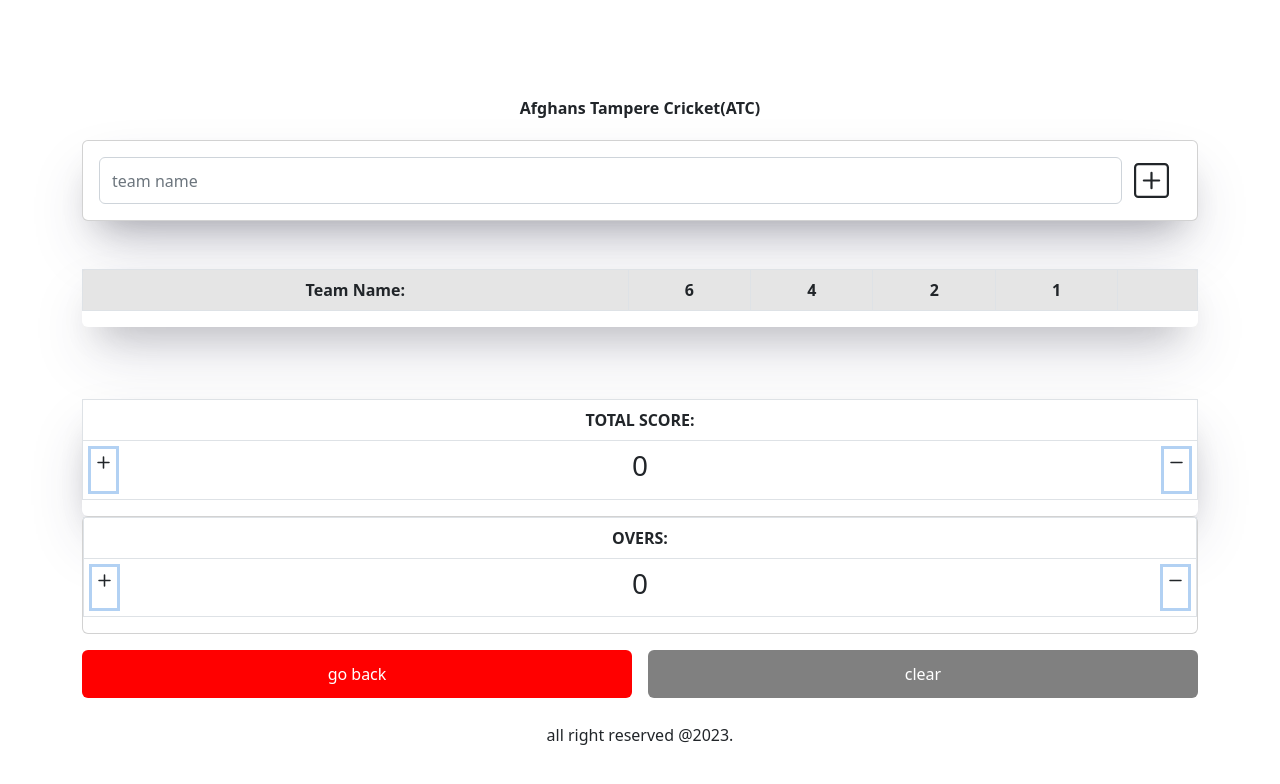
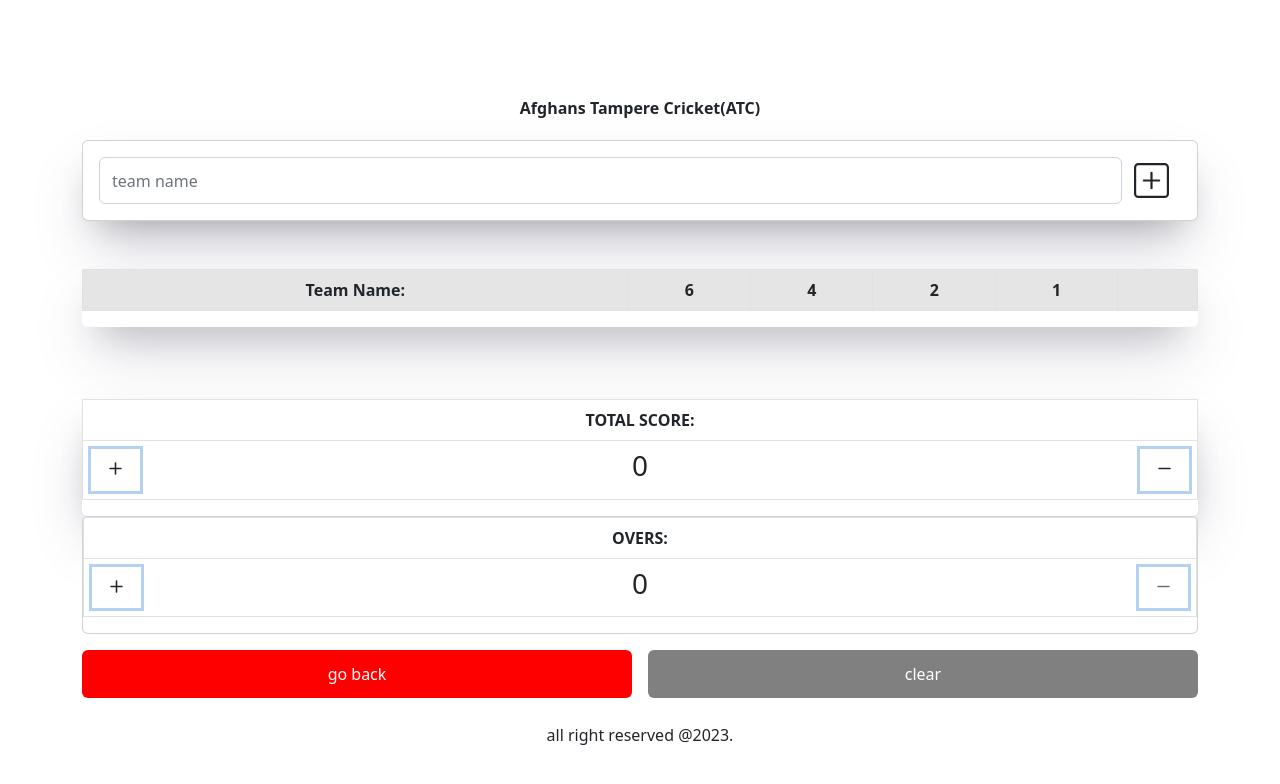
Before and after one commit to MasoodAhmadi/reactbasics, a React (Create React App) app: page /scores in a window 1280 px wide. Shown: the top 784 px of the page. Built offline with nearby package versions, Linux system fonts and the light colour scheme.

Commit message:
team name added

```diff
--- a/src/homepage/overs..jsx
+++ b/src/homepage/overs..jsx
@@ -1,8 +1,9 @@
 import React from 'react';
-import { Card } from 'react-bootstrap';
+import { Card, Button } from 'react-bootstrap';
 import { Dash, Plus } from 'react-bootstrap-icons';
 
 export default function Overs({ countOver, setCountOver }) {
+  console.log(countOver);
   return (
     <>
       <>
@@ -27,12 +28,14 @@ export default function Overs({ countOver, setCountOver }) {
                       boxShadow: 'rgba(3, 102, 214, 0.3) 0px 0px 0px 3px',
                     }}
                   >
+                    <Button variant='none' style={{ border: 'none' }}>
                       <Plus
                         size={25}
                         onClick={() => {
                           setCountOver(countOver + 1);
                         }}
                       />
+                    </Button>
                   </div>
                   <h3>{countOver}</h3>
                   <div
@@ -40,12 +43,18 @@ export default function Overs({ countOver, setCountOver }) {
                       boxShadow: 'rgba(3, 102, 214, 0.3) 0px 0px 0px 3px',
                     }}
                   >
+                    <Button
+                      variant='none'
+                      style={{ border: 'none' }}
+                      disabled={countOver === 0 ? true : false}
+                    >
                       <Dash
                         size={25}
                         onClick={() => {
                           setCountOver(countOver - 1);
                         }}
                       />
+                    </Button>
                   </div>
                 </>
               </th>
--- a/src/homepage/scoreboard.page.jsx
+++ b/src/homepage/scoreboard.page.jsx
@@ -3,15 +3,10 @@ import { Button, Form, InputGroup, Row } from 'react-bootstrap';
 import { Card } from 'react-bootstrap';
 import { useHistory } from 'react-router-dom';
 import { Container } from 'react-bootstrap';
-import {
-  App,
-  PlusSquare,
-  DashCircleDotted,
-  Plus,
-  Dash,
-} from 'react-bootstrap-icons';
+import { PlusSquare, DashCircleDotted } from 'react-bootstrap-icons';
 import { TeamModal } from './modal';
 import Overs from './overs.';
+import Totals from './total';
 // import generate from './screenshot';
 
 function ScoreBoard() {
@@ -113,36 +108,32 @@ function ScoreBoard() {
   const countIncrementSix = () => {
     // Update state with incremented value
     setCountSix(countSix + 1);
+    window.location.reload();
   };
   const countIncrementFour = () => {
     // Update state with incremented value
     setCountFour(countFour + 1);
+    window.location.reload();
   };
   const countIncrementTwo = () => {
     // Update state with incremented value
     setCountTwo(countTwo + 1);
+    window.location.reload();
   };
   const countIncrement = () => {
     // Update state with incremented value
     setCount(count + 1);
+    window.location.reload();
   };
-  const Total = countSix * 6 + countFour * 4 + countTwo * 2 + count * 1;
   const updateNotes2 = (event) => {
     event.preventDefault();
     var newNotes = notes.slice();
     newNotes.push(chalk);
     setChalk('');
     setNotes(newNotes);
+    window.location.reload();
   };
 
-  console.log(
-    'check',
-    notes.map((note) => (note.length < 1 ? 'true' : 'false'))
-  );
-  console.log(
-    'notes',
-    notes.map((note) => (note.length > 1 ? true : false))
-  );
   return (
     <Container>
       <Card
@@ -336,42 +327,12 @@ function ScoreBoard() {
             'rgba(50, 50, 93, 0.25) 0px 30px 60px -12px, rgba(0, 0, 0, 0.3) 0px 18px 36px -18px',
         }}
       >
-        <table className='table table-bordered'>
-          <thead>
-            <tr>
-              <th
-                scope='col'
-                className='d-flex justify-content-center'
-                style={{ textTransform: 'uppercase' }}
-              >
-                Total score:
-              </th>
-            </tr>
-          </thead>
-          <tbody>
-            <tr>
-              <th className='d-flex justify-content-between'>
-                <>
-                  <div
-                    style={{
-                      boxShadow: 'rgba(3, 102, 214, 0.3) 0px 0px 0px 3px',
-                    }}
-                  >
-                    <Plus size={25} />
-                  </div>
-                  <h3>{Total}</h3>
-                  <div
-                    style={{
-                      boxShadow: 'rgba(3, 102, 214, 0.3) 0px 0px 0px 3px',
-                    }}
-                  >
-                    <Dash size={25} />
-                  </div>
-                </>
-              </th>
-            </tr>
-          </tbody>
-        </table>
+        <Totals
+          countSix={countSix}
+          countFour={countFour}
+          countTwo={countTwo}
+          count={count}
+        />
       </Card>
       <Card>
         <Overs countOver={countOver} setCountOver={setCountOver} />
--- a/src/homepage/total.jsx
+++ b/src/homepage/total.jsx
@@ -1,7 +1,26 @@
-import React from 'react';
+import React, { useEffect, useState } from 'react';
+import { Button } from 'react-bootstrap';
 import { Dash, Plus } from 'react-bootstrap-icons';
 
-export default function Totals({ Total }) {
+export default function Totals({ countSix, countFour, countTwo, count }) {
+  // const Total = countSix * 6 + countFour * 4 + countTwo * 2 + count * 1;
+
+  // const Total = countSix * 6 + countFour * 4 + countTwo * 2 + count * 1;
+  // const [totalCount, setTotalCount] = useState([Total]);
+  const [data, setData] = useState([]);
+
+  const incrementTotal = () => {
+    setData(data + 1);
+  };
+  useEffect(() => {
+    (async () => {
+      const Total = countSix * 6 + countFour * 4 + countTwo * 2 + count * 1;
+      const result = Total;
+      setData(result);
+    })();
+  }, []);
+  // window.location.reload();
+  console.log('totalCount', data);
   return (
     <>
       <table className='table table-bordered'>
@@ -25,15 +44,23 @@ export default function Totals({ Total }) {
                     boxShadow: 'rgba(3, 102, 214, 0.3) 0px 0px 0px 3px',
                   }}
                 >
-                  <Plus size={25} onClick='' />
+                  <Button
+                    variant='none'
+                    style={{ border: 'none' }}
+                    onClick={incrementTotal}
+                  >
+                    <Plus size={25} onClick='' />
+                  </Button>
                 </div>
-                <h3>{Total}</h3>
+                <h3>{data}</h3>
                 <div
                   style={{
                     boxShadow: 'rgba(3, 102, 214, 0.3) 0px 0px 0px 3px',
                   }}
                 >
-                  <Dash size={25} />
+                  <Button variant='none' style={{ border: 'none' }}>
+                    <Dash size={25} />
+                  </Button>
                 </div>
               </>
             </th>
```
Lines whose indentation alone changed are shown as unchanged.
